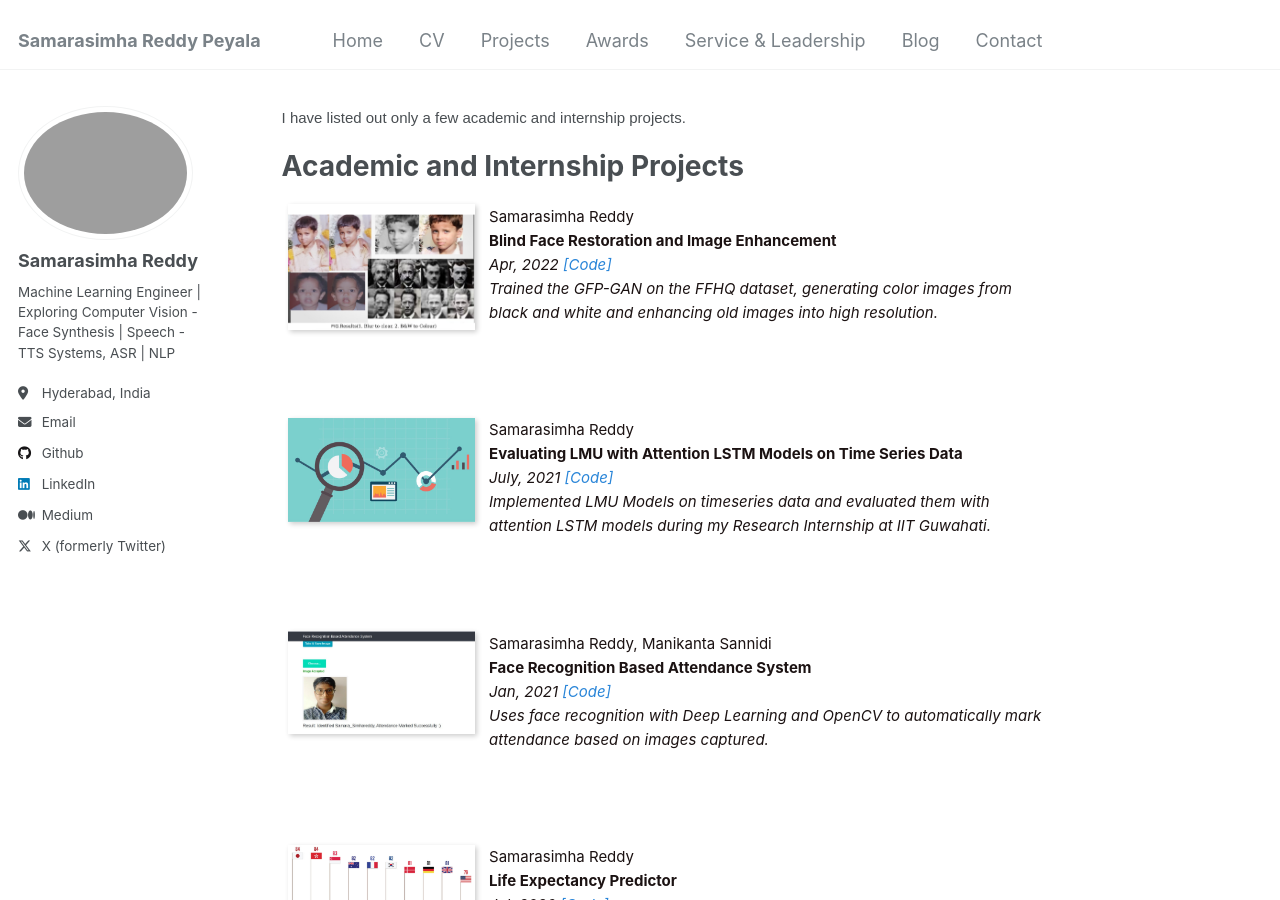
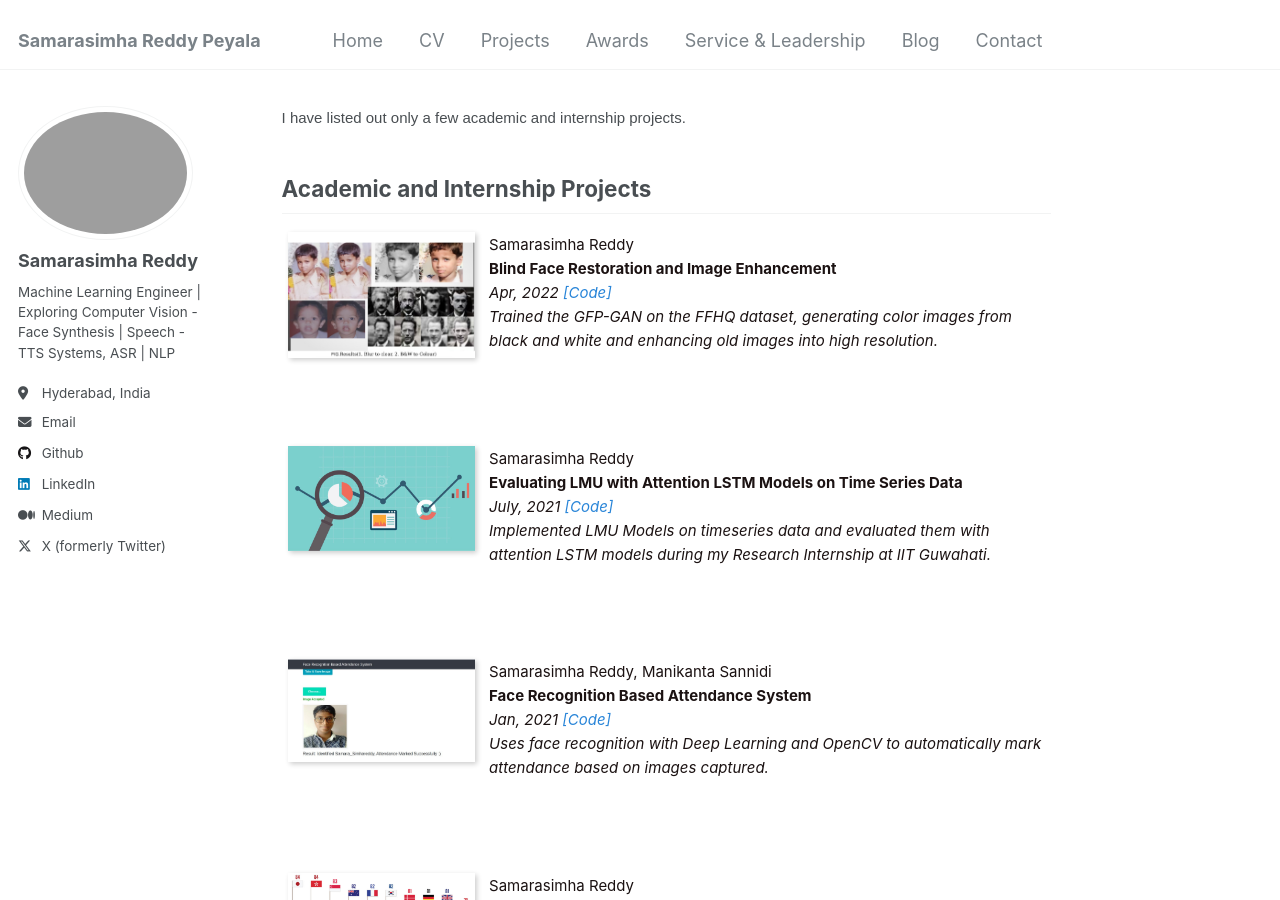
Before and after one commit to samarasimhapeyala/samarasimhapeyala.github.io, a Jekyll site: the page built from _pages/projects.md, in a window 1280 px wide and 900 px high. Built offline with Jekyll 4.4.1, drawn with Linux system fonts in a browser that asks for light colours.

```diff
--- a/_pages/projects.md
+++ b/_pages/projects.md
@@ -6,7 +6,7 @@ author_profile: true
 
   <p style="font-size: 15px;">I have listed out only a few academic and internship projects.</p>
 
-  <h1 id="education"><strong>Academic and Internship Projects</strong></h1>
+  <h2 id="education"><strong>Academic and Internship Projects</strong></h2>
 
   <table style="border: none; border-collapse: collapse;" onmouseover="this.style.backgroundColor='#f0f0f0';" onmouseout="this.style.backgroundColor='';">
     <tbody>
```
